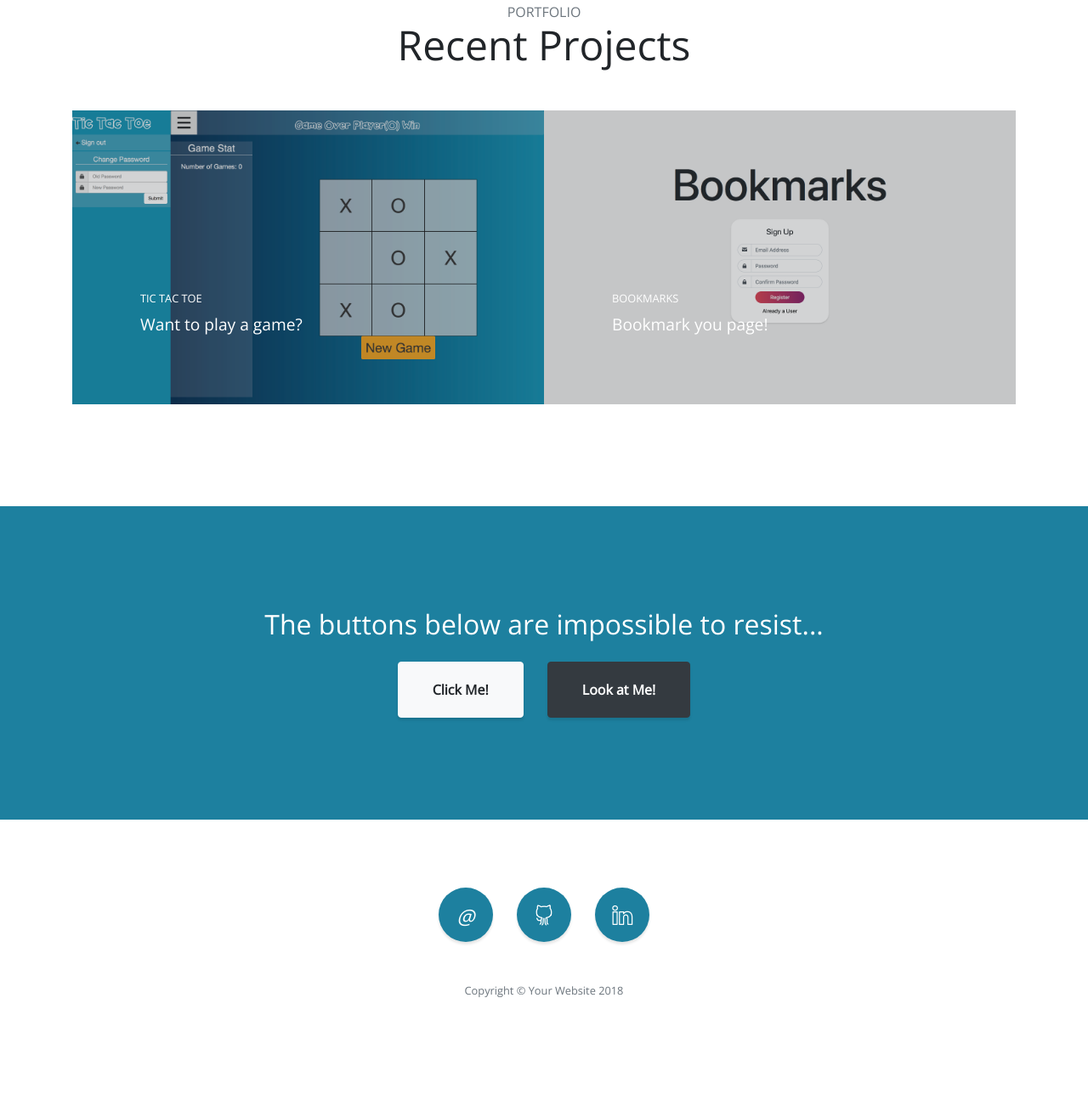
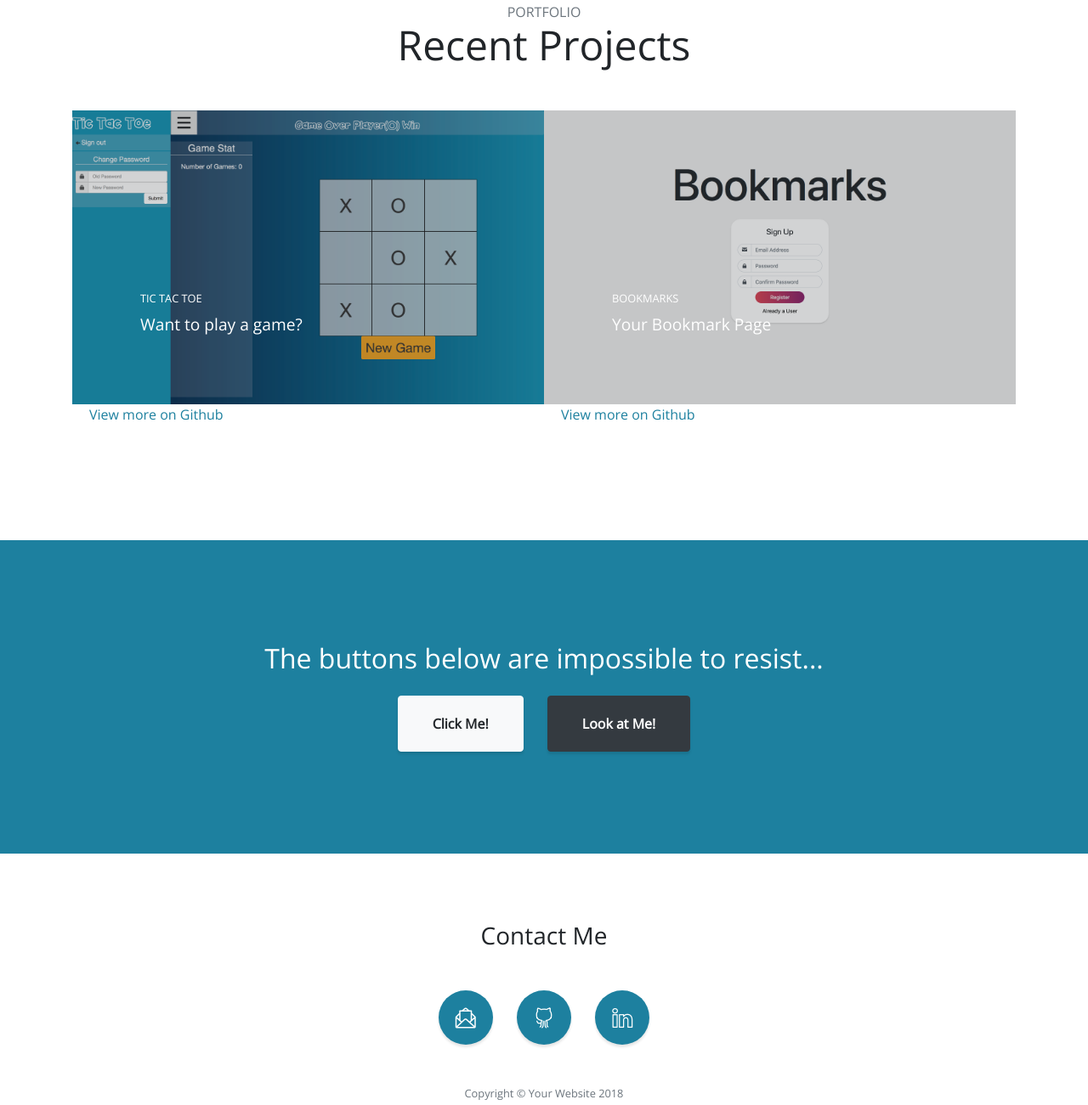
Before and after one commit to TakyiuLo/portfolio, a website: page index.html in a window 1280 px wide. Shown: the part 2580-3881 px from the top of the page at 85% size. Before the commit the page ends 3836 px from the top, so only its background shows below. Drawn offline with nearby package versions, Linux system fonts and the light colour scheme.

Commit message:
add view on github to projects and contact header

```diff
--- a/css/stylish-portfolio.css
+++ b/css/stylish-portfolio.css
@@ -177,6 +177,22 @@ h6 {
   background: rgba(52, 58, 64, 0.5);
   border-radius: 5px !important;
   margin: 10px !important;
+}
+
+.projects-item {
+    margin: auto auto 1rem;
+}
+
+.portfolio-item {
+  margin-bottom: 0px !important;
+}
+
+.portfolio-item-github {
+  padding-left: 20px;
+}
+
+.contacts-header {
+
 }
 
 @media (min-width: 992px) {
--- a/index.html
+++ b/index.html
@@ -131,7 +131,7 @@
           <h2 class="mb-5">Recent Projects</h2>
         </div>
         <div class="row no-gutters">
-          <div class="col-lg-6">
+          <div class="projects-item col-lg-6">
             <a class="portfolio-item" href="https://takyiulo.github.io/ticTacToe/" target="_blank">
               <span class="caption">
                 <span class="caption-content">
@@ -141,17 +141,19 @@
               </span>
               <img class="img-fluid" src="img/ticTacToe.png" alt="">
             </a>
+            <a class="portfolio-item-github" href="https://github.com/TakyiuLo/ticTacToe" target="_blank">View more on Github</a>
           </div>
-          <div class="col-lg-6">
+          <div class="projects-item col-lg-6">
             <a class="portfolio-item" href="https://takyiulo.github.io/rail-Heroku-Front-End/" target="_blank">
               <span class="caption">
                 <span class="caption-content">
                   <h2>Bookmarks</h2>
-                  <p class="mb-0">Bookmark you page!</p>
+                  <p class="mb-0">Your Bookmark Page</p>
                 </span>
               </span>
               <img class="img-fluid" src="img/bookmarks.png" alt="">
             </a>
+            <a class="portfolio-item-github" href="https://github.com/TakyiuLo/rail-Heroku-Front-End" target="_blank">View more on Github</a>
           </div>
         </div>
       </div>
@@ -162,17 +164,18 @@
       <div class="container text-center">
         <h2 class="mb-4">The buttons below are impossible to resist...</h2>
         <a href="#skills" class="btn btn-xl btn-light mr-4">Click Me!</a>
-        <a href="#resume" class="btn btn-xl btn-dark">Look at Me!</a>
+        <a href="#about" class="btn btn-xl btn-dark">Look at Me!</a>
       </div>
     </section>
 
     <!-- Footer -->
     <footer class="footer text-center" id="contact">
       <div class="container">
+        <h3 class="mx-auto mb-5 contacts-header">Contact Me</h3>
         <ul class="list-inline mb-5">
           <li class="list-inline-item">
             <a class="social-link rounded-circle text-white mr-3" href="mailto:takyiulo@gmail.com" target="_blank">
-              <i class="icon-social-gmail">@</i>
+              <i class="icon-envelope-letter"></i>
             </a>
           </li>
           <li class="list-inline-item">
@@ -181,7 +184,7 @@
             </a>
           </li>
           <li class="list-inline-item">
-            <a class="social-link rounded-circle text-white" href="https://www.linkedin.com/in/takyiulo/">
+            <a class="social-link rounded-circle text-white" href="https://www.linkedin.com/in/takyiulo/" target="_blank">
               <i class="icon-social-linkedin"></i>
             </a>
           </li>
```
